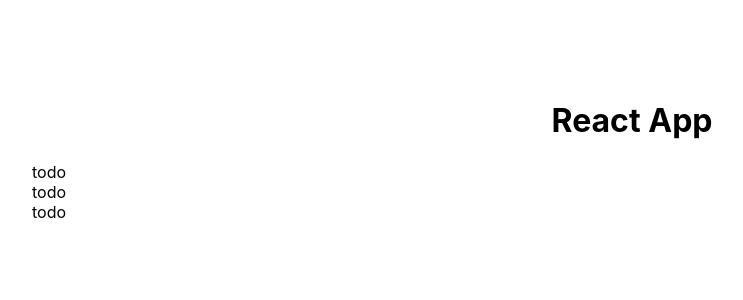
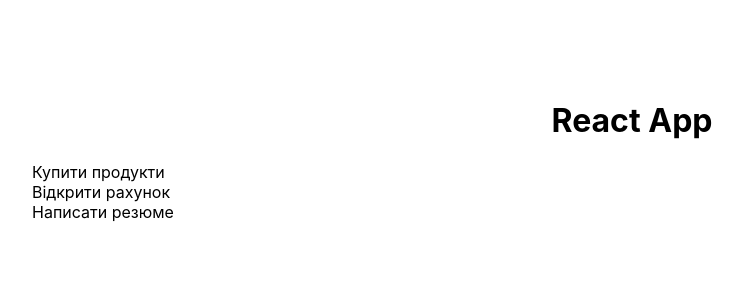
Before and after one commit to vbasoon/React2020, a React (Create React App) app: page / in a window 1280 px wide. Shown: the top 300 px of the page, without its empty margins (8-751 px from the left). Built offline with nearby package versions, Linux system fonts and the light colour scheme.

Commit message:
send props to component Todoitem

```diff
--- a/src/components/Todo/TodoItem.jsx
+++ b/src/components/Todo/TodoItem.jsx
@@ -1,7 +1,7 @@
 import React from "react";
 
-const TodoItem = () => {
-  return <div>todo</div>;
+const TodoItem = ({ todo }) => {
+  return <div>{todo.title}</div>;
 };
 
 export default TodoItem;
--- a/src/components/Todo/TodoList.jsx
+++ b/src/components/Todo/TodoList.jsx
@@ -13,7 +13,7 @@ const TodoList = (props) => {
   return (
     <ul style={styles.ul}>
       {props.todos.map(todo => {
-        return <TodoItem />
+        return <TodoItem todo={todo} />
       })}
     </ul>
   );
```
